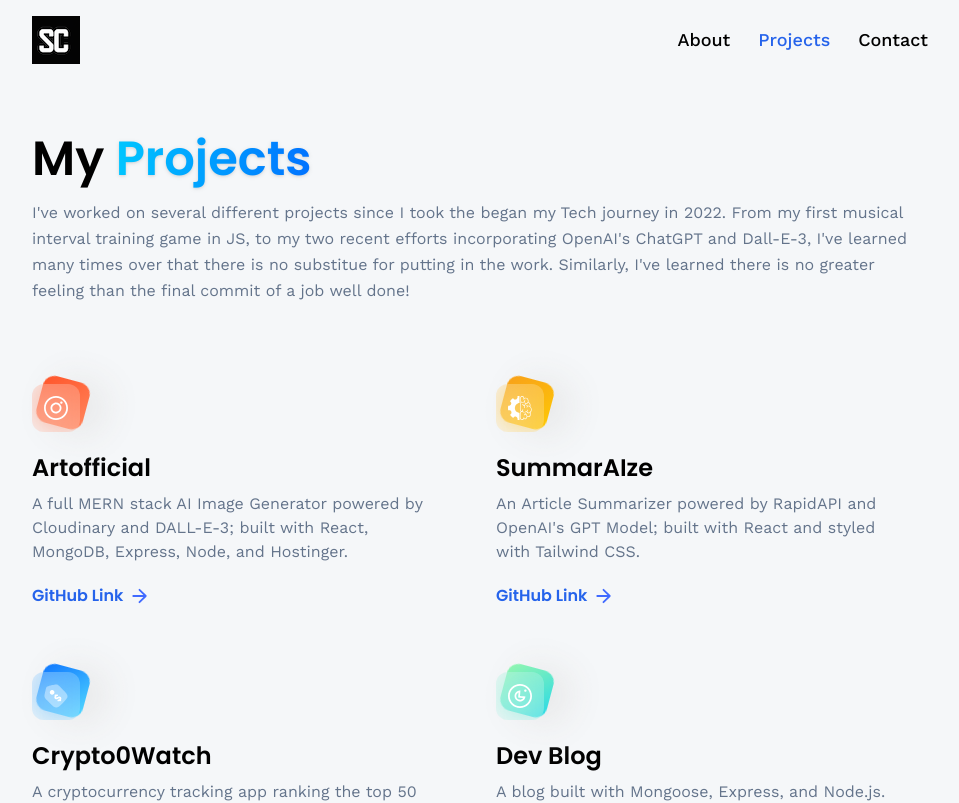
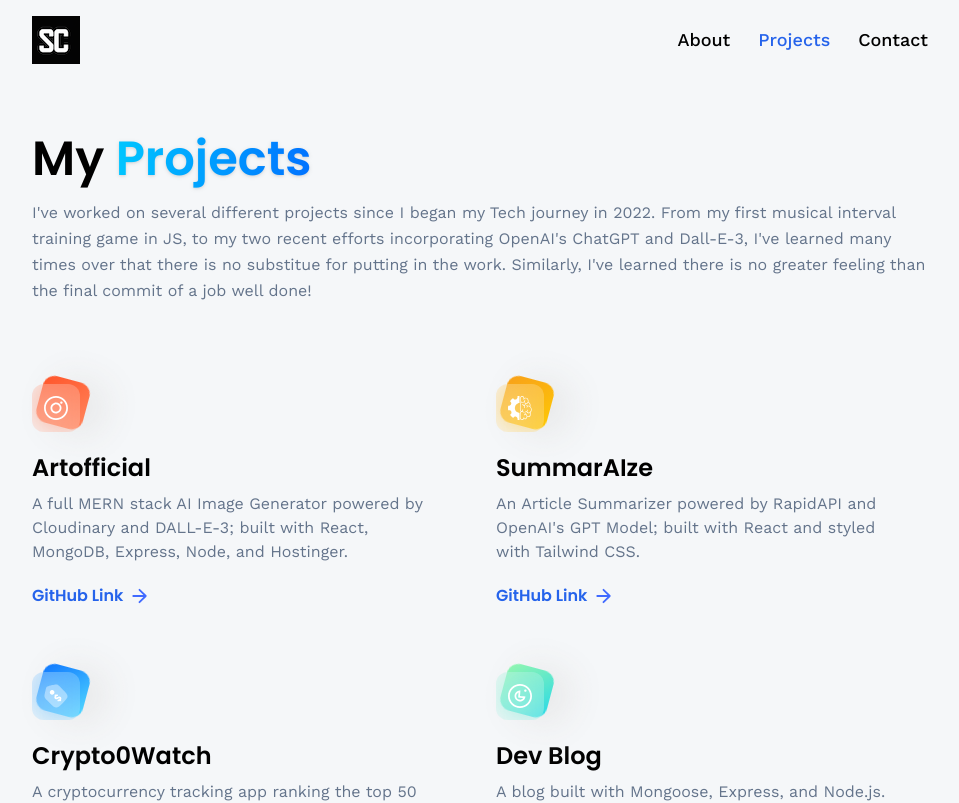
Before and after one commit to Scurrlin/3D-Portfolio, a React (Vite) app: page /projects in a window 1280 px wide. Shown: the top 803 px of the page, without its empty margins (160-1119 px from the left). Built offline with nearby package versions, Linux system fonts and the light colour scheme; the HTML template or start-up script is replaced by a standard one.

Commit message:
fix typo in project section

```diff
--- a/src/pages/Projects.jsx
+++ b/src/pages/Projects.jsx
@@ -15,7 +15,7 @@ const Projects = () => {
       </h1>
 
       <p className='text-slate-500 mt-2 leading-relaxed'>
-        I've worked on several different projects since I took the began my Tech journey in 2022. From my first musical interval training game in JS, to my two recent efforts incorporating OpenAI's ChatGPT and Dall-E-3, I've learned many times over that there is no substitue for putting in the work. Similarly, I've learned there is no greater feeling than the final commit of a job well done!
+        I've worked on several different projects since I began my Tech journey in 2022. From my first musical interval training game in JS, to my two recent efforts incorporating OpenAI's ChatGPT and Dall-E-3, I've learned many times over that there is no substitue for putting in the work. Similarly, I've learned there is no greater feeling than the final commit of a job well done!
       </p>
 
       <div className='flex flex-wrap my-20 gap-16'>
```
